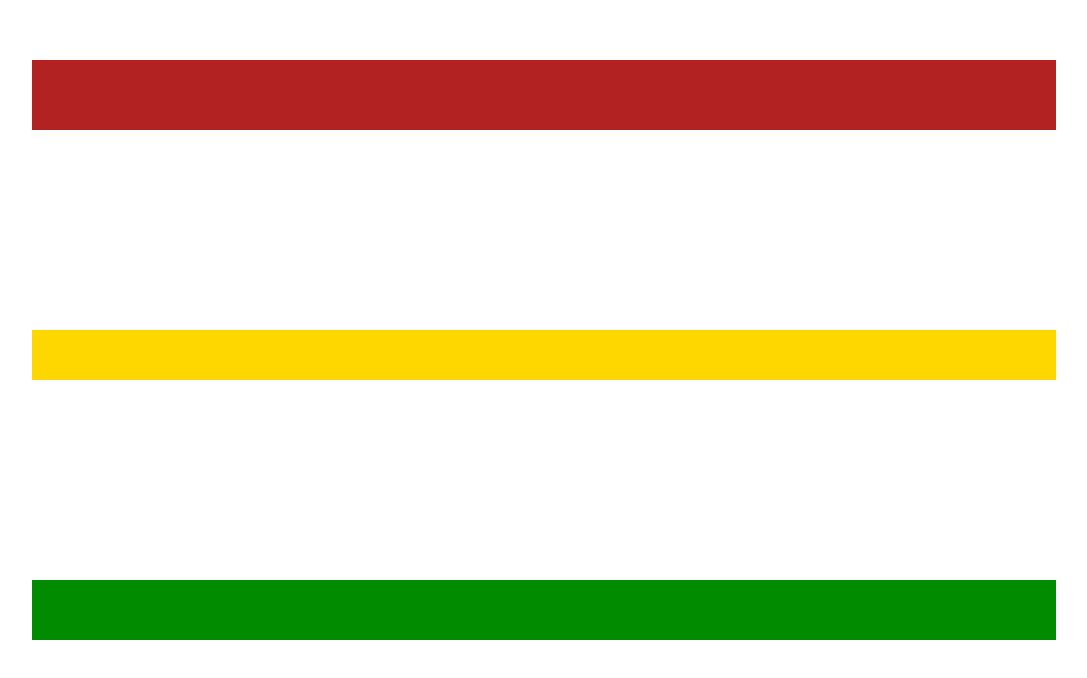
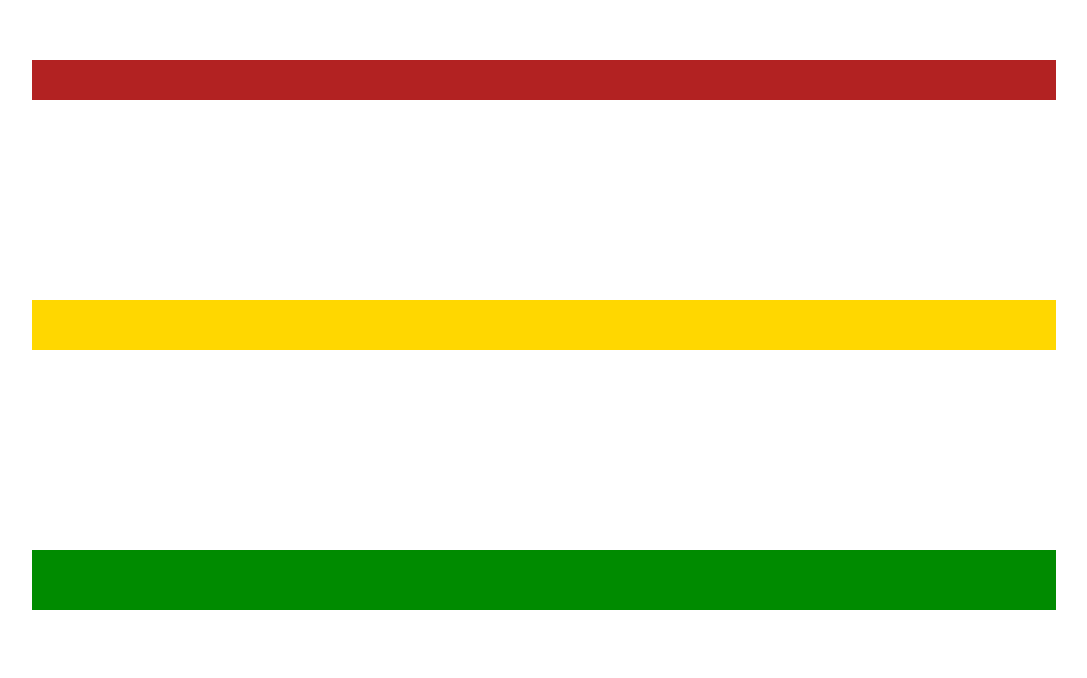
Before and after one commit to abratseiko/abratseiko.github.io, a plain HTML site: page index.html in a window 1280 px wide. Shown: the part 140-818 px from the top of the page, without its empty margins (96-1183 px from the left). Drawn offline with Linux system fonts and the light colour scheme.

Commit message:
Mozilla-bug

```diff
--- a/css/style.css
+++ b/css/style.css
@@ -4,6 +4,10 @@
 	-webkit-box-sizing: border-box;
 	-moz-box-sizing: border-box;
 	box-sizing: border-box;
+	-o-backface-visibility: hidden;
+	-moz-backface-visibility: hidden;
+	-webkit-backface-visibility: hidden;
+	backface-visibility: hidden;
 }
 
 body{
--- a/index.html
+++ b/index.html
@@ -9,7 +9,7 @@
 <body>
 	<div class="wrapper">
 		<div class="empty-space"></div>
-		<div class="header-container" style="height: 70px">
+		<div class="header-container">
 			<div class="header"></div>
 		</div>
 		<div class="empty-space"></div>
```
